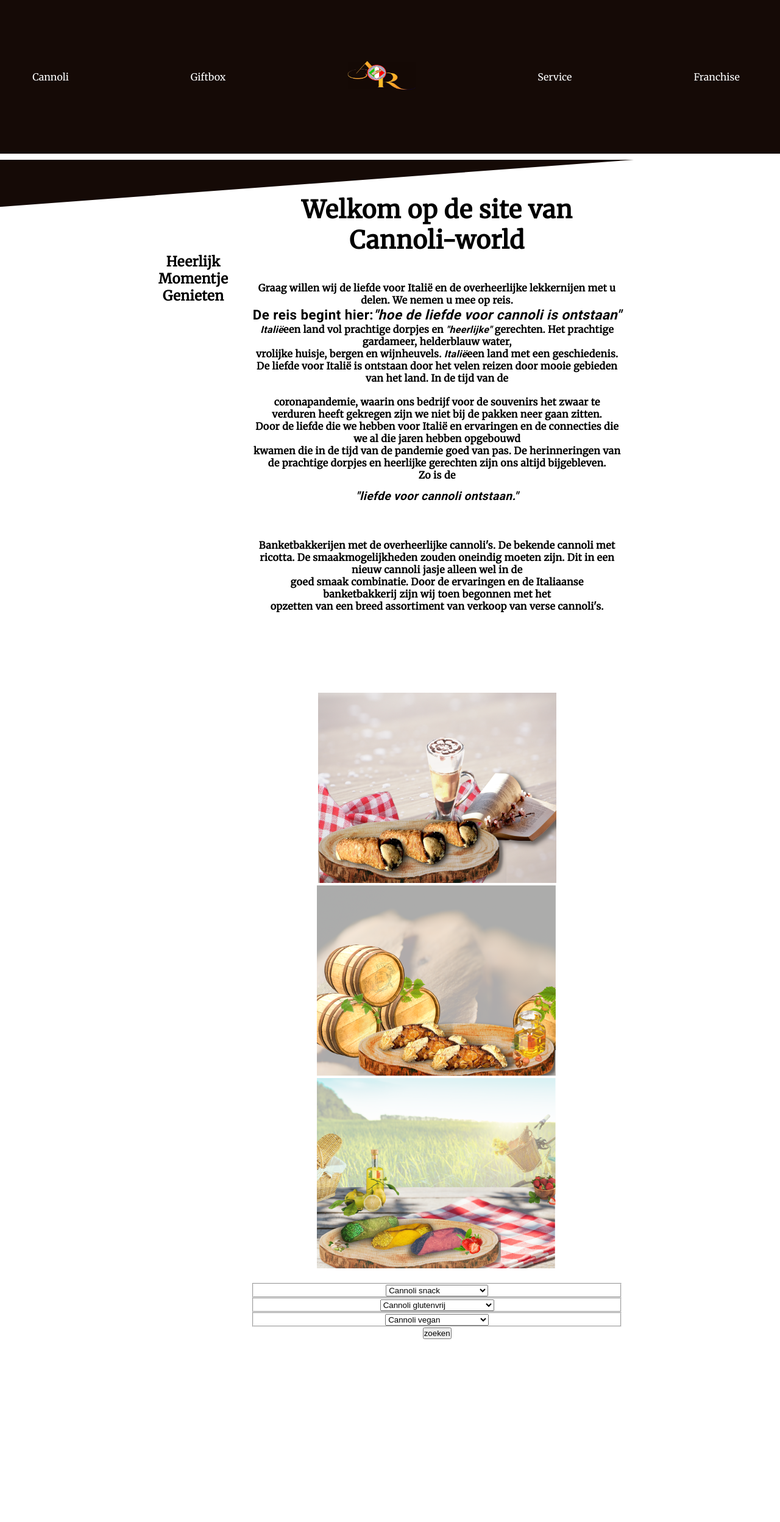
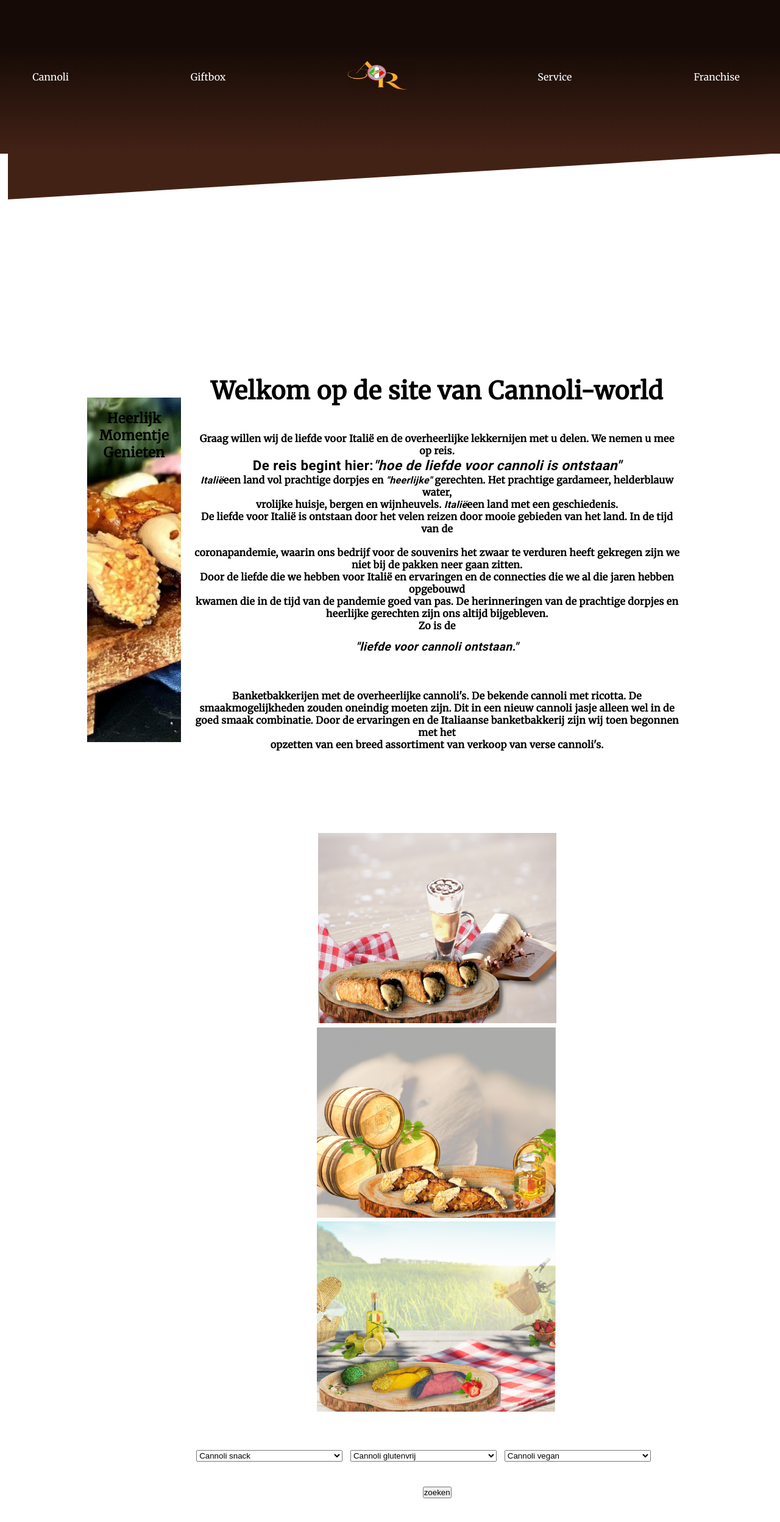
Before and after one commit to Angeltromper/cannoli-world-frontend, a React (Create React App) app: page / in a window 1280 px wide. Shown: the top 2496 px of the page at 61% size. Built offline with nearby package versions, Linux system fonts and the light colour scheme.

Commit message:
skewer en kleurverloop aangepast

```diff
--- a/src/App.css
+++ b/src/App.css
@@ -18,7 +18,7 @@
     --second-font-line-height: 10px;
 
     --background-color-dark: #150A06;
-    --background-color: #251009;
+    --background-color: #432216;
     --background-color-light: #FFFFFF;
     --figure-color-1: #FF003D;
     --figure-color-2: #1AE216;
@@ -58,7 +58,7 @@
 }
 
 body a {
-    color: var(--background-color-dark);
+    color: white;
 }
 
 a,
@@ -199,12 +199,13 @@
     width: 100px;
 }
 
-.skewer--top {
+.skewer--bottom {
     position: absolute;
-    top: 10px;
-    right:0;
-    border-top: 100px solid var(--background-color-dark);
-    border-right: 150ch solid transparent;
+    top: 0;
+    left: 2;
+    display: flex;
+    border-bottom: 75px solid transparent;
+    border-left: 98vw solid var(--background-color);
     z-index: 1;
 }
 
--- a/src/components/pageLayout/header/Header.css
+++ b/src/components/pageLayout/header/Header.css
@@ -1,14 +1,15 @@
 header {
     display: flex;
     position: relative;
-    padding: 50px 0;
-    width: 100%;
+    width: 100vw;
+    height: 50vh;
+    z-index: 1;
 }
 
 header::before {
     content: '';
     display: block;
-    width: 78px;
+    width: 78x;
     height: 100px;
     position: absolute;
     bottom: 25px;
@@ -28,7 +29,7 @@
 }
 
 .navbar-container {
-    background-color: var(--background-color-dark);
+    background: var(--background-color-dark) linear-gradient(180deg, var(--background-color-dark) 0%, var(--background-color-dark) 30%, var(--background-color) 100%);
     display: flex;
     width: 100%;
     flex-direction: row;
@@ -48,7 +49,7 @@
     display: flex;
     align-items: center;
     margin: 100px;
-    position: revert;
+    position: relative;
 
 }
 
@@ -71,10 +72,17 @@
 
 /*------------------- Header-image ---------------------*/
 
+.header-image {
+    padding: 10px 0;
+    position: relative;
+
+}
+
 .header-container__reusable {
     width: 100%;
 }
 
 
 
+
 /*--------------------- Media-queries -----------------*/
--- a/src/components/pageLayout/header/Header.js
+++ b/src/components/pageLayout/header/Header.js
@@ -8,18 +8,20 @@
         <>
             <NavBar/>
 
-            <header className="outer-content-container header header-image__background">
-                <div className="inner-content-container"></div>
+            <header className="outer-content-container">
+                <div className="header-image"></div>
                 <figure>
                     <img src={headerImage} className="header-img"/>
                 </figure>
-
-                <div className="skewer--top"></div>
-
                 <div className="page-title">
                     <h1>{pageTitle}</h1>
                 </div>
+
+                <div className="skewer--bottom"></div>
+
             </header>
+
+
         </>
     );
 }
--- a/src/components/pageLayout/headerImage/HeaderImage.js
+++ b/src/components/pageLayout/headerImage/HeaderImage.js
@@ -2,6 +2,8 @@
 import './HeaderImage.css';
 function HeaderImage({text, text1, text2, text3, children}) {
     return (
+
+
     <div className="outer-container__reusable header header-background-image__homepage">
         <main className="inner-container__reusable">
 
--- a/src/pages/homepage/Homepage.css
+++ b/src/pages/homepage/Homepage.css
@@ -0,0 +1,78 @@
+.header-background-image__homepage {
+    background-image: url("../../assets/img.header/homepage-background-1700x800.jpg");
+    background-repeat: no-repeat;
+    background-size: 1200px;
+    background-position: top;
+    resize: horizontal;
+}
+
+.product-container {
+    display: flex;
+    flex-direction: row;
+    justify-content: space-between;
+    gap: 0.4em;
+    font-size: 7px;
+}
+
+.input-field__reusable {
+    width: 800px;
+}
+
+.search-query__section {
+    margin: 2.5em 0 2.5em 0;
+}
+
+label {
+    display: flex;
+    flex-direction: revert;
+    width: 250px;
+}
+
+fieldset {
+    display: flex;
+    flex-direction: row;
+    justify-content: space-between;
+    flex-wrap: wrap;
+    margin: 5em 0;
+    border: none;
+}
+
+.cannoli-img {
+    display: flex;
+    margin-left: auto;
+    margin-right: auto;
+    padding: 0.2em 0.7em;
+}
+
+.search-query__input-field {
+    background-position: right;
+    background-repeat: no-repeat;
+    background-size: 20px;
+}
+
+select {
+    width: 100%;
+}
+
+.search-result__go-up-icon {
+    margin-top: 10em;
+    width: 1.5em;
+    cursor: pointer;
+    align-self: center;
+}
+
+@media screen and (min-width: 1200px) {
+    .search-query__section {
+        width: 800px;
+    }
+
+    .input-field__select-information {
+        width: 400px;
+        align-items: start;
+        margin: 5px;
+    }
+
+    .product-container {
+        width: 280px;
+    }
+}
```
